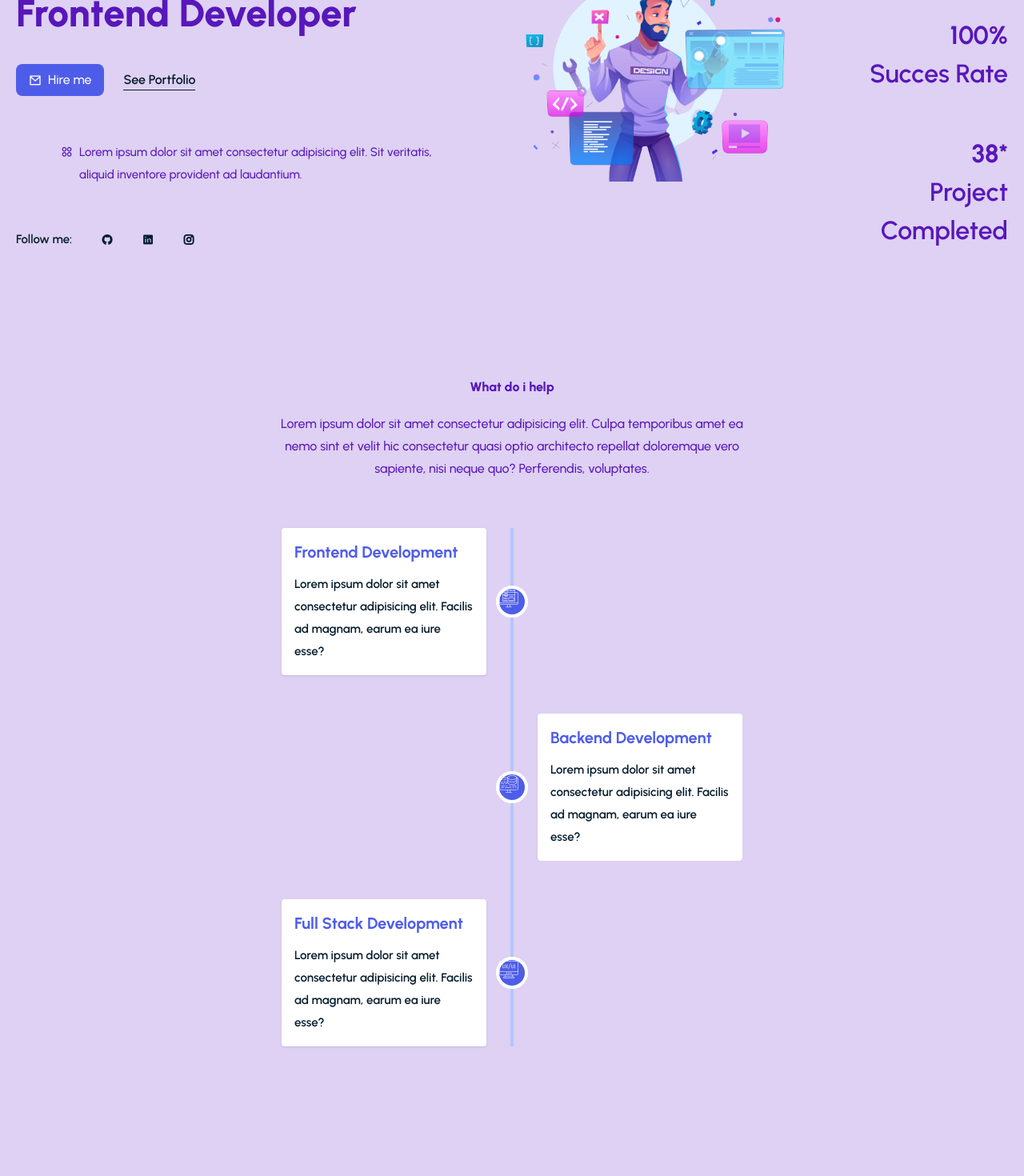
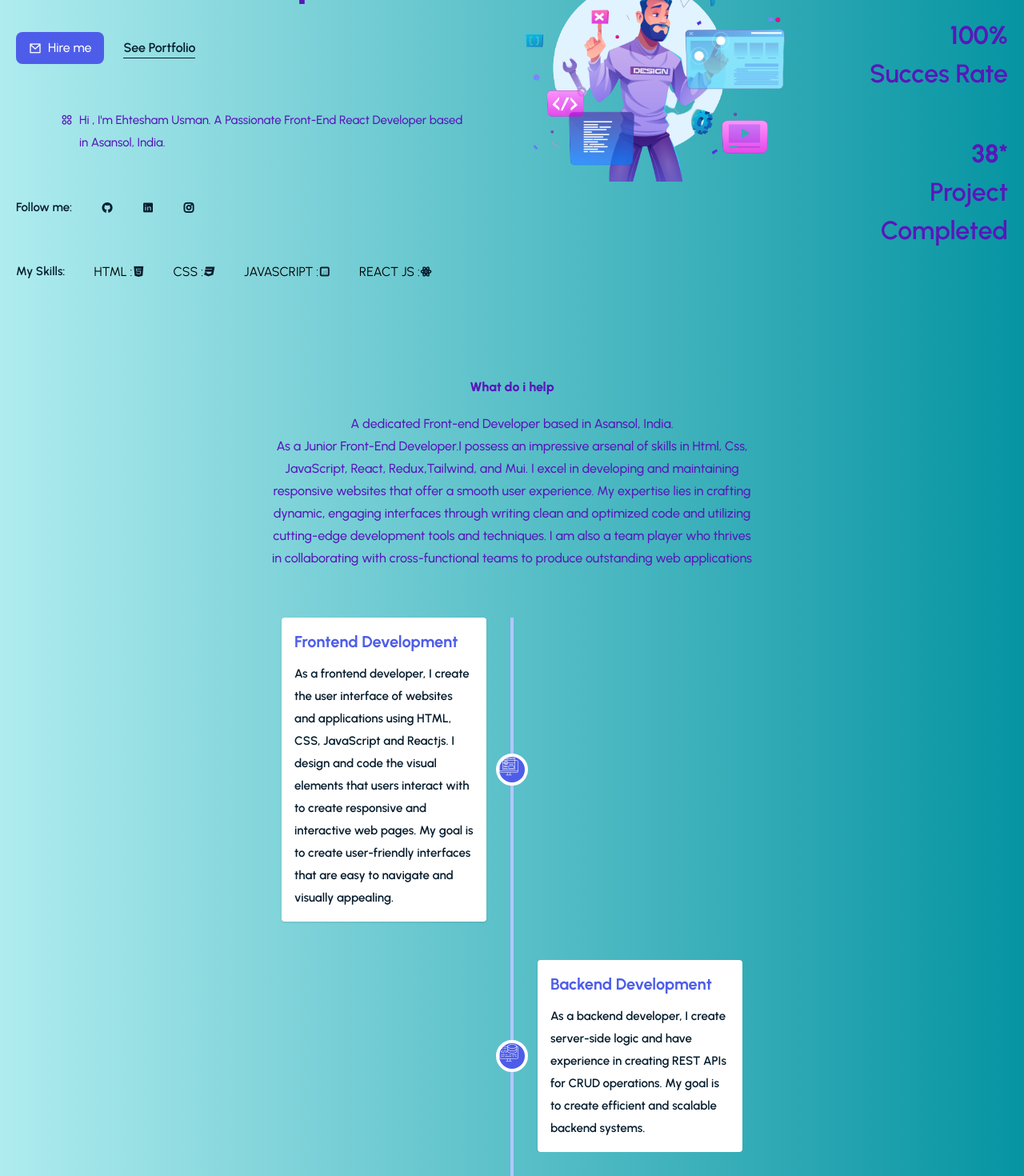
Before and after one commit to Ehtesham1234/PortFolio2, a React (Vite) app: page / in a window 1280 px wide. Shown: the part 300-1770 px from the top of the page at 80% size. Built offline with nearby package versions, Linux system fonts and the light colour scheme.

Commit message:
Resume added and color changed

```diff
--- a/src/App.jsx
+++ b/src/App.jsx
@@ -49,14 +49,28 @@ function App() {
     }
   }, [theme]);
 
+  const handleClick = (e) => {
+    e.preventDefault();
+    const targetAttr = e.target.getAttribute("href");
+    const location = document.querySelector(targetAttr).offsetTop;
+    window.scrollTo({
+      top: location - 80,
+      left: 0,
+    });
+  };
+
   //bg-[#e0d2b4] bg-gradient-to-r from-[#e0d2b4] via-[#e2ac6b] to-[#e2ac6b] dark:bg-[#212121] dark:bg-gradient-to-r dark:from-black dark:via-gray-500 dark:to-gray-700
   return (
     <Flowbite>
       {/* <DarkThemeToggle /> */}
-      <div className="dark:bg-[#161515] bg-[#ded1f3]">
-        <Header themeChange={themeChange} open={open} />
+      <div className="dark:bg-gradient-to-r dark:from-slate-900 dark:to-slate-700 bg-gradient-to-r from-teal-200 to-teal-500">
+        <Header
+          themeChange={themeChange}
+          open={open}
+          handleClick={handleClick}
+        />
         <main>
-          <Hero />
+          <Hero handleClick={handleClick} />
           <Services />
           <Portfolio />
           <Contact />
--- a/src/components/UI/Hero.jsx
+++ b/src/components/UI/Hero.jsx
@@ -1,7 +1,8 @@
 import React from "react";
 import heroImg from "../../assets/images/frontenImg.png";
+import Resume from "../../assets/Cv/Resume_Ehtesham_Usman.pdf";
 import CountUp from "react-countup";
-const Hero = () => {
+const Hero = ({ handleClick }) => {
   return (
     <section className="pt-0 " id="about">
       <div className="container pt-14">
@@ -29,7 +30,7 @@ const Hero = () => {
               data-aos-delay="200"
               className="flex items-center gap-6 mt-7"
             >
-              <a href="#contact" download={""}>
+              <a href="#contact" download={Resume}>
                 <button
                   className="bg-primaryColor dark:bg-primaryColorDark text-white dark:text-black font-[500] flex items-center
                 gap-2 hover:bg-headingColor  dark:hover:bg-headingColorDark ease-in duration-300
@@ -41,6 +42,7 @@ const Hero = () => {
               </a>
               <a
                 href="#portfolio"
+                onClick={handleClick}
                 className="text-smallTextColor dark:text-smallTextColorDark font-[600] text-[16px]
                border-b border-solid border-smallTextColor dark:border-smallTextColorDark "
               >
@@ -57,8 +59,8 @@ const Hero = () => {
               <span className="">
                 <i className="ri-apps-2-line"></i>
               </span>
-              Lorem ipsum dolor sit amet consectetur adipisicing elit. Sit
-              veritatis, aliquid inventore provident ad laudantium.
+              Hi , I'm Ehtesham Usman. A Passionate Front-End React Developer
+              based in Asansol, India.
             </p>
             <div className="flex item-center gap-9 mt-14">
               <span className="text-smallTextColor dark:text-smallTextColorDark text-[15px] font-[600]">
@@ -91,6 +93,48 @@ const Hero = () => {
                 </a>
               </span>
             </div>
+            <div className="flex item-center gap-9 mt-14">
+              <span className="text-smallTextColor dark:text-smallTextColorDark text-[15px] font-[600]">
+                My Skills:
+              </span>
+              <span className="gap-2 dark:text-white">
+                HTML :
+                <a
+                  href="#"
+                  className="text-smallTextColor dark:text-headingColorDark text-[15px] font-[600]"
+                >
+                  <i className="ri-html5-fill"></i>
+                </a>
+              </span>
+              <span className="gap-2  dark:text-white">
+                CSS :
+                <a
+                  href="#"
+                  className="text-smallTextColor dark:text-headingColorDark text-[15px] font-[600]"
+                >
+                  <i className="ri-css3-fill"></i>
+                </a>
+              </span>
+              <span className="gap-2  dark:text-white">
+                JAVASCRIPT :
+                <a
+                  href="#"
+                  className="text-smallTextColor dark:text-headingColorDark text-[15px] font-[600]"
+                >
+                  <i className="ri-javascript-line "></i>
+                </a>
+              </span>
+              <span className="gap-2  dark:text-white">
+                REACT JS :
+                <a
+                  href="#"
+                  className="text-smallTextColor dark:text-headingColorDark text-[15px] font-[600]"
+                >
+                  <i className="ri-reactjs-line"></i>
+                </a>
+              </span>
+            </div>
+            {/* Yaha per follow me ka trah skills bol kar uska aage skills rahega */}
           </div>
           {/* :::::::::: HERO LEFT END :::::::::: */}
           {/* :::::::::: HERO IMG :::::::::: */}
--- a/src/components/UI/Portfolio.jsx
+++ b/src/components/UI/Portfolio.jsx
@@ -56,14 +56,14 @@ const Portfolio = () => {
               className="text-smallTextColor dark:text-smallTextColorDark border border-solid border-smallTextColor dark:border-smallTextColorDark
             py-2 px-4 rounded-[8px]"
             >
-              Web Design
+              FrontEnd
             </button>
             <button
               //   onClick={() => setSelectTab("ux-design")}
               className="text-smallTextColor dark:text-smallTextColorDark  border border-solid border-smallTextColor dark:border-smallTextColorDark
             py-2 px-4 rounded-[8px]"
             >
-              Ux Design
+              Backend
             </button>
             {/* Yeh ux design ka jagha backend hoga aur web ka jagha frontend . yeh data portfolio,js mein hai
             Ux wala per click ker ne per deta udh raha isliye button k niche se setSelectTab hada diye ab not click hoga baad mein apne se
--- a/src/components/UI/Services.jsx
+++ b/src/components/UI/Services.jsx
@@ -13,10 +13,15 @@ const Services = () => {
             What do i help
           </h2>
           <p className="lg:max-w-[600px] lg:mx-auto text-headingColor dark:text-headingColorDark   font-[500] text-[16px] leading-7">
-            Lorem ipsum dolor sit amet consectetur adipisicing elit. Culpa
-            temporibus amet ea nemo sint et velit hic consectetur quasi optio
-            architecto repellat doloremque vero sapiente, nisi neque quo?
-            Perferendis, voluptates.
+            A dedicated Front-end Developer based in Asansol, India. <br></br>
+            As a Junior Front-End Developer.I possess an impressive arsenal of
+            skills in Html, Css, JavaScript, React, Redux,Tailwind, and Mui. I
+            excel in developing and maintaining responsive websites that offer a
+            smooth user experience. My expertise lies in crafting dynamic,
+            engaging interfaces through writing clean and optimized code and
+            utilizing cutting-edge development tools and techniques. I am also a
+            team player who thrives in collaborating with cross-functional teams
+            to produce outstanding web applications
           </p>
         </div>
         <div className="flex flex-col justify-center sm:py-12">
@@ -48,8 +53,13 @@ const Services = () => {
                           className="text-[15px] text-smallTextColor dark:text-smallTextColorDark group-hover:text-white dark:group-hover:text-black
                           group-hover:font-[600] leading-7"
                         >
-                          Lorem ipsum dolor sit amet consectetur adipisicing
-                          elit. Facilis ad magnam, earum ea iure esse?
+                          As a frontend developer, I create the user interface
+                          of websites and applications using HTML, CSS,
+                          JavaScript and Reactjs. I design and code the visual
+                          elements that users interact with to create responsive
+                          and interactive web pages. My goal is to create
+                          user-friendly interfaces that are easy to navigate and
+                          visually appealing.
                         </p>
                       </div>
                     </div>
@@ -90,8 +100,10 @@ const Services = () => {
                           className="text-[15px] text-smallTextColor dark:text-smallTextColorDark group-hover:text-white
                           dark:group-hover:text-black group-hover:font-[600] leading-7"
                         >
-                          Lorem ipsum dolor sit amet consectetur adipisicing
-                          elit. Facilis ad magnam, earum ea iure esse?
+                          As a backend developer, I create server-side logic and
+                          have experience in creating REST APIs for CRUD
+                          operations. My goal is to create efficient and
+                          scalable backend systems.
                         </p>
                       </div>
                     </div>
@@ -131,8 +143,12 @@ const Services = () => {
                           className="text-[15px] text-smallTextColor dark:text-smallTextColorDark group-hover:text-white
                           dark:group-hover:text-black group-hover:font-[600] leading-7"
                         >
-                          Lorem ipsum dolor sit amet consectetur adipisicing
-                          elit. Facilis ad magnam, earum ea iure esse?
+                          As a full stack developer, I work on both frontend and
+                          backend development. I am currently working on an
+                          e-commerce app, designing and implementing the entire
+                          stack. My goal is to create a seamless shopping
+                          experience for customers using my skills in MERN
+                          Stack.
                         </p>
                       </div>
                     </div>
--- a/tailwind.config.js
+++ b/tailwind.config.js
@@ -9,12 +9,6 @@ export default {
   theme: {
     extend: {
       colors: {
-        // primaryColor: "#8873ef",
-        // headingColor: "#081e21",
-        // smallTextColor: "#193256",
-        // primaryColorDark: "#FF7043",
-        // headingColorDark: "#FF5722",
-        // smallTextColorDark: "#FAFAFA",
         primaryColor: "#4e5de9",
         headingColor: "#5817ba",
         smallTextColor: "#061d2d",
```
Also changed, not shown: src/components/Footer/Footer.jsx (+9 -6 lines), src/components/Header/Header.jsx (+2 -128 lines), 1 other file (tests, documents, lock files or other folders).
